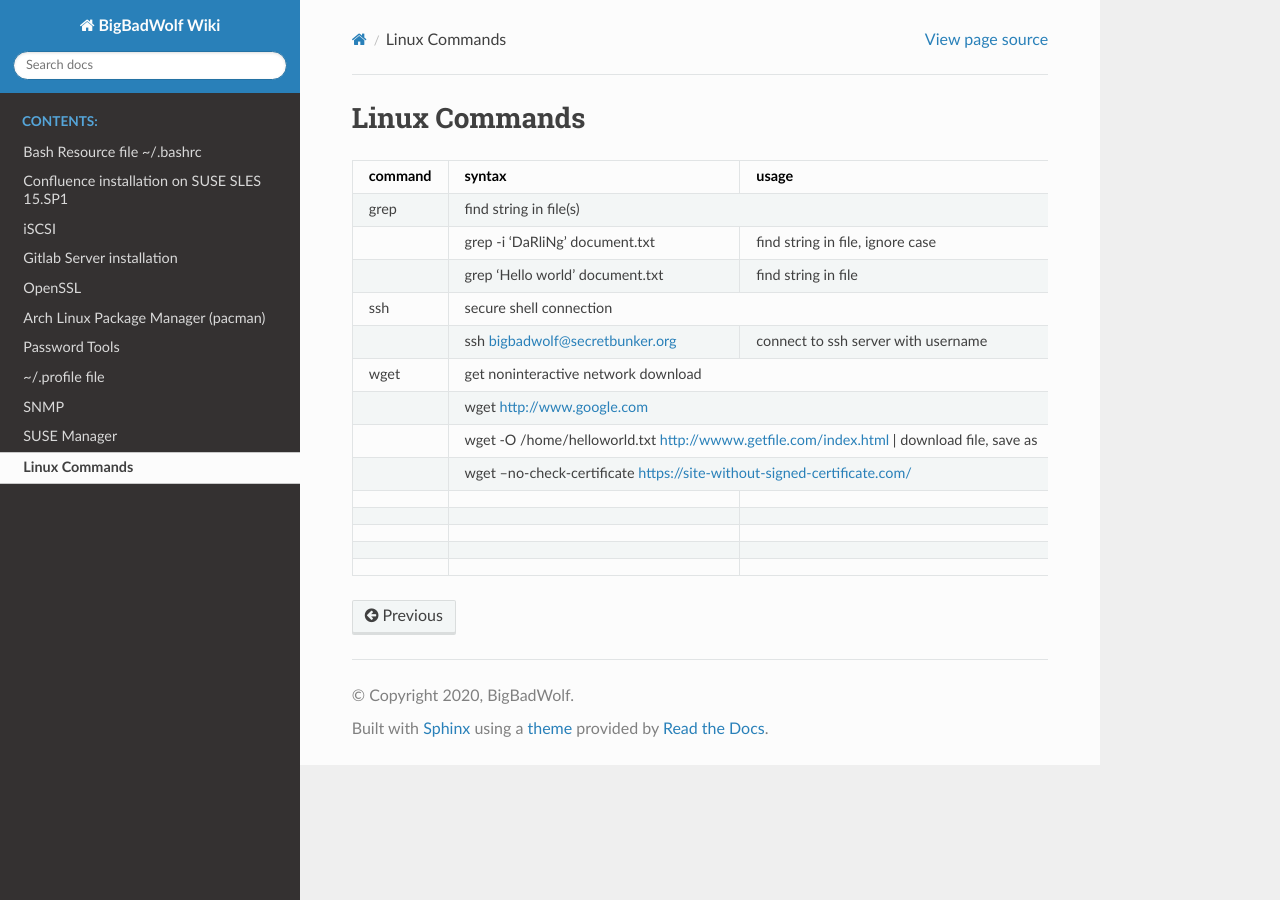
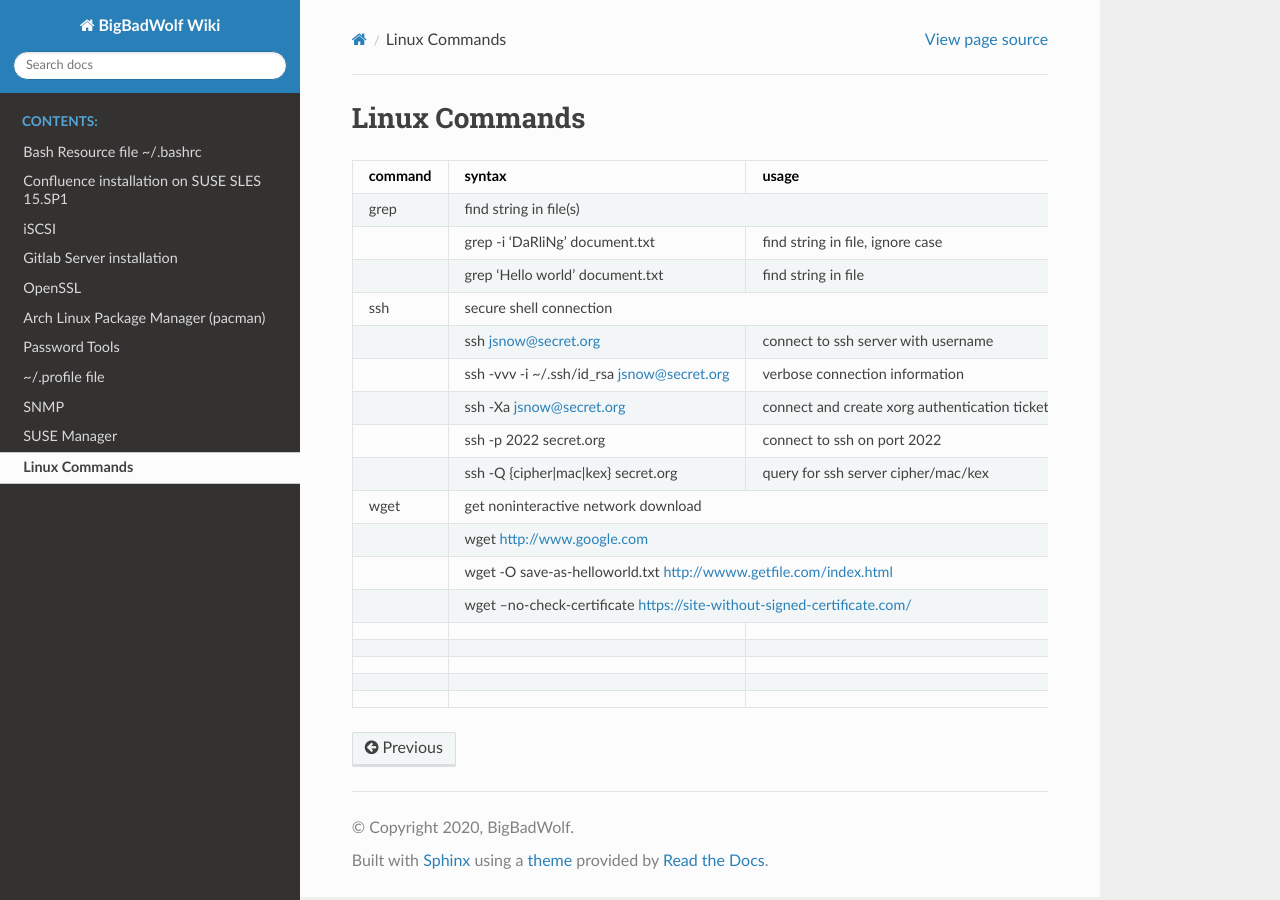
Before and after one commit to p3ll1n0r3/readthedocs, a Sphinx documentation site: the page built from docs/linux.rst, in a window 1280 px wide. Built offline with Sphinx 7.4.7 and the Read the Docs theme 2.0.0, drawn with Linux system fonts in a browser that asks for light colours.

Commit message:
Update linux.rst

```diff
--- a/docs/linux.rst
+++ b/docs/linux.rst
@@ -12,13 +12,21 @@ Linux Commands
 +----------------+-----------------------------------------------+-------------------------------------------------+
 | ssh            | secure shell connection                                                                         |
 +----------------+-----------------------------------------------+-------------------------------------------------+
-|                | ssh bigbadwolf@secretbunker.org               | connect to ssh server with username             |
+|                | ssh jsnow@secret.org                          | connect to ssh server with username             |
++----------------+-----------------------------------------------+-------------------------------------------------+
+|                | ssh -vvv -i ~/.ssh/id_rsa jsnow@secret.org    | verbose connection information                  |
++----------------+-----------------------------------------------+-------------------------------------------------+
+|                | ssh -Xa jsnow@secret.org                      | connect and create xorg authentication ticket   |
++----------------+-----------------------------------------------+-------------------------------------------------+
+|                | ssh -p 2022 secret.org                        | connect to ssh on port 2022                     |
++----------------+-----------------------------------------------+-------------------------------------------------+
+|                | ssh -Q {cipher|mac|kex} secret.org            | query for ssh server cipher/mac/kex             |
 +----------------+-----------------------------------------------+-------------------------------------------------+
 | wget           | get noninteractive network download                                                             |
 +----------------+-----------------------------------------------+-------------------------------------------------+
 |                | wget http://www.google.com                                                                      |
 +----------------+-----------------------------------------------+-------------------------------------------------+
-|                | wget -O /home/helloworld.txt http://wwww.getfile.com/index.html | download file, save as        |
+|                | wget -O save-as-helloworld.txt http://wwww.getfile.com/index.html                               |
 +----------------+-----------------------------------------------+-------------------------------------------------+
 |                | wget --no-check-certificate https://site-without-signed-certificate.com/                        |
 +----------------+-----------------------------------------------+-------------------------------------------------+
```
